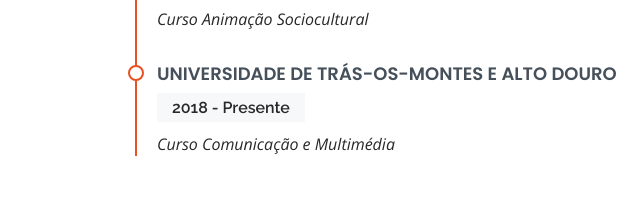
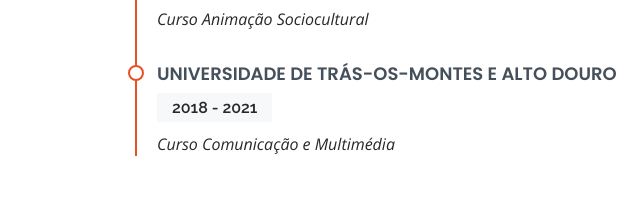
Before and after one commit to nicola000777/PortfolioWebSite, a plain HTML site: page index.html in a window 1280 px wide. Shown: the part 2169-2386 px from the top of the page, 0-640 px from the left. Drawn offline with nearby package versions, Linux system fonts and the light colour scheme.

Commit message:
Atualizacao final

```diff
--- a/index.html
+++ b/index.html
@@ -59,7 +59,6 @@
         <a href="https://twitter.com/Ricardo63402926" class="twitter"><i class="bx bxl-twitter"></i></a>
         <a href="https://www.facebook.com/ricardo.correia.564" class="facebook"><i class="bx bxl-facebook"></i></a>
         <a href="https://www.instagram.com/ricardocorreia0077/?hl=pt" class="instagram"><i class="bx bxl-instagram"></i></a>
-       <!--<a href="#" class="google-plus"><i class="bx bxl-skype"></i></a> -->
         <a href="https://www.linkedin.com/in/ricardo-correia-913685200/" class="linkedin"><i class="bx bxl-linkedin"></i></a>
       </div>
     </div>
@@ -89,7 +88,6 @@
               <div class="col-lg-6">
                 <ul>
                   <li><i class="icofont-rounded-right"></i> <strong>Data de Nascimento:</strong> 30 julho 1997</li>
-                  <!--<li><i class="icofont-rounded-right"></i> <strong>Website:</strong> www.example.com</li> -->
                   <li><i class="icofont-rounded-right"></i> <strong>Telemóvel:</strong> +351 935416458</li>
                   <li><i class="icofont-rounded-right"></i> <strong>Cidade:</strong> Vila Real, Portual</li>
                 </ul>
@@ -98,7 +96,6 @@
                 <ul>
                   <li><i class="icofont-rounded-right"></i> <strong>Idade:</strong> 23 anos</li>
                   <li><i class="icofont-rounded-right"></i> <strong>Licenciatura:</strong> Comunicação e Multimédia</li>
-                  <!--<li><i class="icofont-rounded-right"></i> <strong>PhEmailone:</strong> email@example.com</li>-->
                   <li><i class="icofont-rounded-right"></i> Disponível para Freelance</li>
                 </ul>
               </div>
@@ -117,7 +114,6 @@
 
         <div class="section-title">
           <h2>Habilidades</h2>
-          <!-- <p>Magnam dolores commodi suscipit. Necessitatibus eius consequatur ex aliquid fuga eum quidem. Sit sint consectetur velit. Quisquam quos quisquam cupiditate. Et nemo qui impedit suscipit alias ea. Quia fugiat sit in iste officiis commodi quidem hic quas.</p> -->
         </div>
 
         <div class="row skills-content">
@@ -203,7 +199,7 @@
             </div>
             <div class="resume-item">
               <h4>Universidade de Trás-os-Montes e Alto Douro</h4>
-              <h5>2018 - Presente</h5>
+              <h5>2018 - 2021</h5>
               <p><em>Curso Comunicação e Multimédia</em></p>
             </div>
           </div>
```
